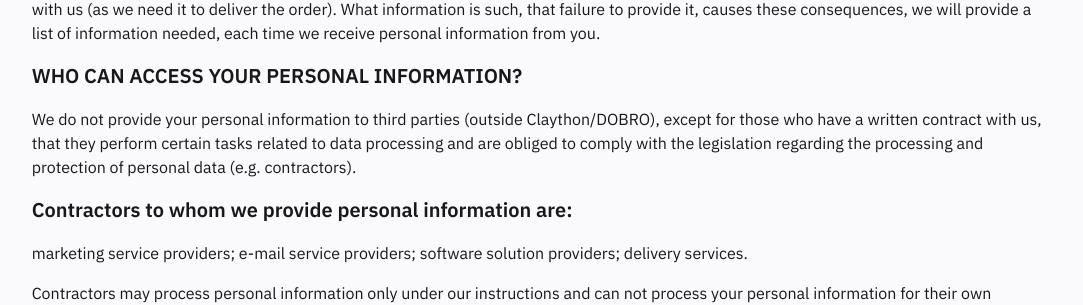
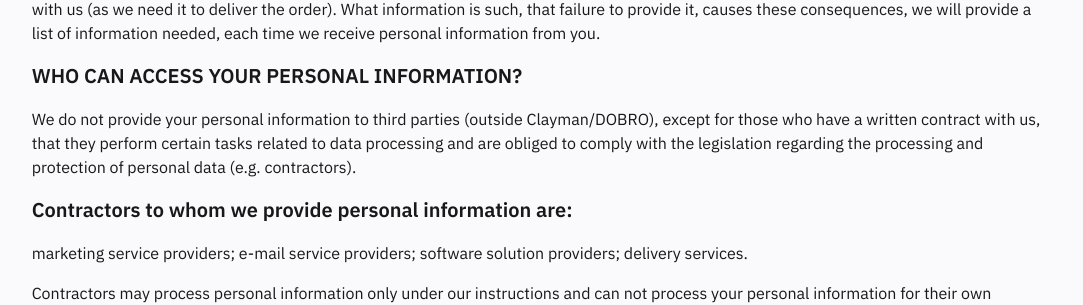
Before and after one commit to ddesmond/ClaymanWeb, a Jekyll site: the page built from _posts/2020-03-01-privacy_policy.md, in a window 1280 px wide and 900 px high, scrolled down 1132 px. Shown: the part 151-456 px from the top of the window, without its empty margins (97-1180 px from the left). Built offline with Jekyll 4.4.1, drawn with Linux system fonts in a browser that asks for light colours; some of the changed text lies outside the part shown.

Commit message:
patch06032022

```diff
--- a/_posts/2020-03-01-privacy_policy.md
+++ b/_posts/2020-03-01-privacy_policy.md
@@ -7,7 +7,7 @@
 
 
 #### WHO ARE WE?
-This policy applies to the processing (use) of any personal data carried out by Claython website or performed on behalf of the operator.
+This policy applies to the processing (use) of any personal data carried out by Clayman website or performed on behalf of the operator.
 
 
 ##### OPERATOR DETAILS:
@@ -57,7 +57,7 @@
 
 
 #### WHO CAN ACCESS YOUR PERSONAL INFORMATION?
-We do not provide your personal information to third parties (outside Claython/DOBRO), except for those who have a written contract with us, that they perform certain tasks related to data processing and are obliged to comply with the legislation regarding the processing and protection of personal data (e.g. contractors).
+We do not provide your personal information to third parties (outside Clayman/DOBRO), except for those who have a written contract with us, that they perform certain tasks related to data processing and are obliged to comply with the legislation regarding the processing and protection of personal data (e.g. contractors).
 
 #### Contractors to whom we provide personal information are:
 
```
Also changed, not shown: _posts/2020-03-01-python.md (+3 -0 lines).
